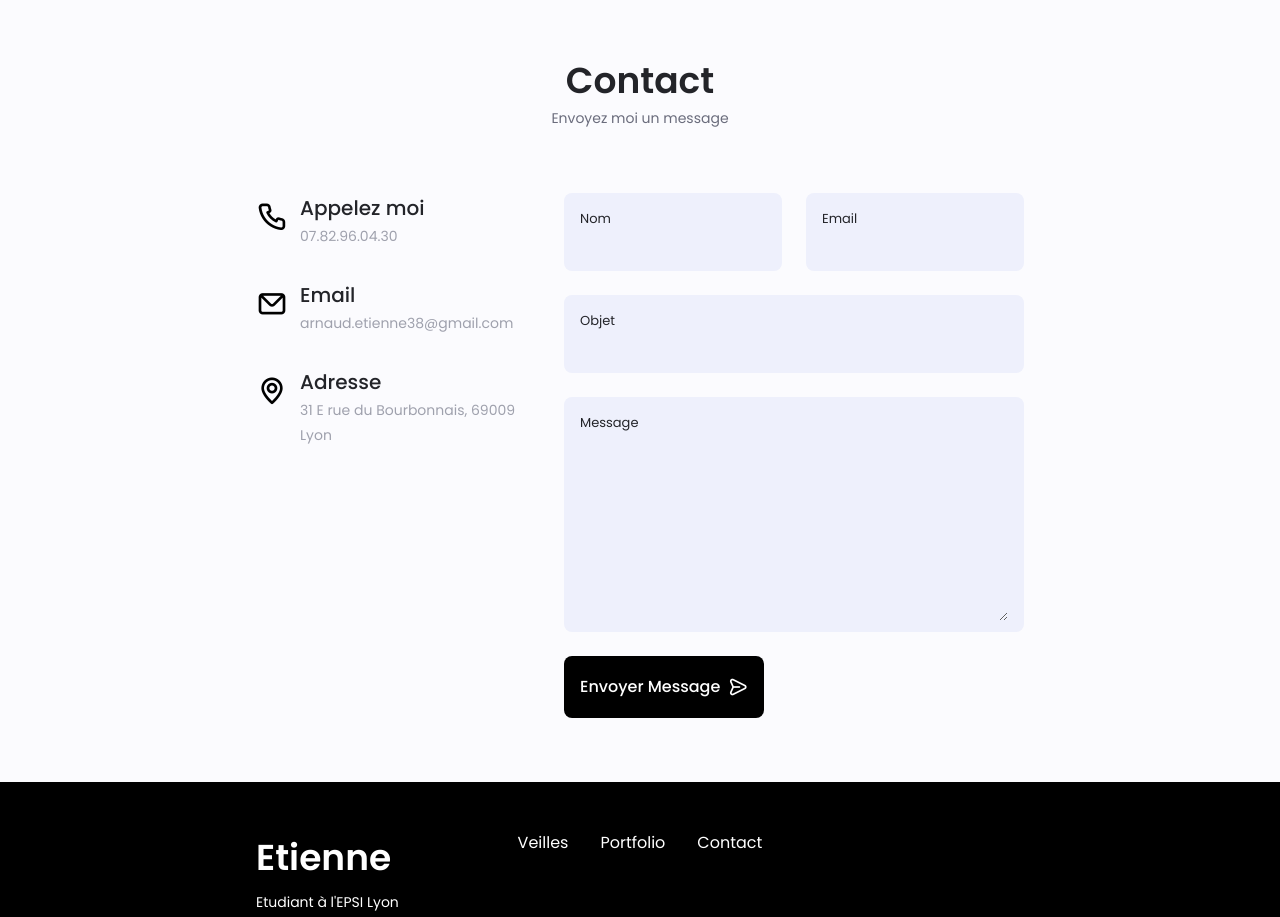
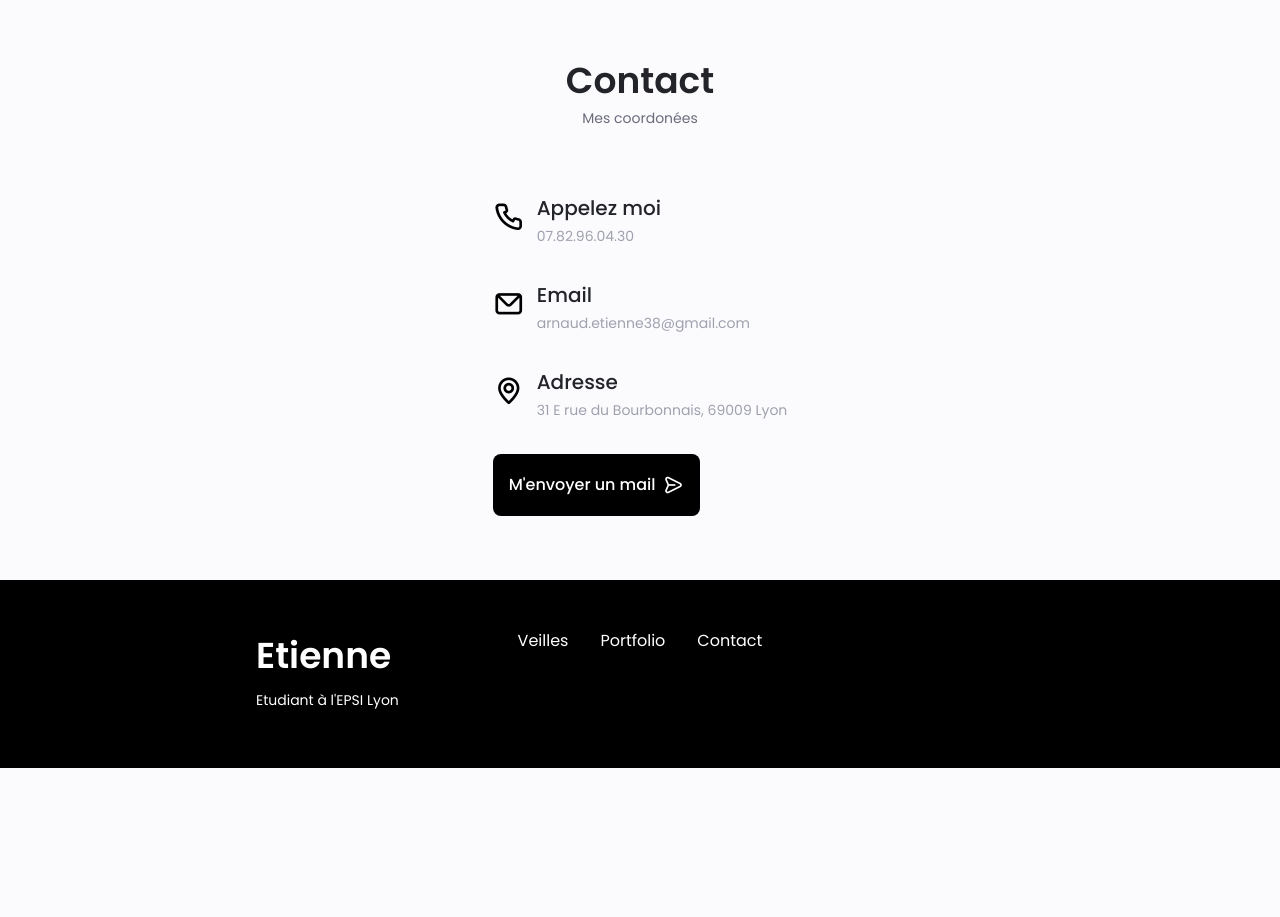
Before and after one commit to Titiarn38/titiarn38.github.io, a plain HTML site: page index.html in a window 1280 px wide. Shown: the part 4193-5110 px from the top of the page. After the commit the page ends 4961 px from the top, so only its background shows below. Drawn offline with nearby package versions, Linux system fonts and the light colour scheme.

Commit message:
Ajout favicon et modification contact

```diff
--- a/assets/CSS/style.css
+++ b/assets/CSS/style.css
@@ -871,6 +871,8 @@ img {
 /*======== Contact me =========*/
 .contact__container{
     row-gap: 3rem;
+    display: flex;
+    justify-content: center;
 }
 
 .contact__information{
--- a/index.html
+++ b/index.html
@@ -15,7 +15,7 @@
     <link rel="stylesheet" href="./assets/CSS/style.css">
 
     <!-- ============ ICON ================= -->
-    <link rel="icon" href="#">
+    <link rel="icon" type="image/png" href="assets/img/logo.png">
 
     <title>Portfolio Etienne Arnaud</title>
 </head>
@@ -780,7 +780,7 @@
         <!--========== Contact me =======-->
         <section class="contact section" id="contact">
             <h2 class="section__title">Contact</h2>
-            <span class="section__subtitle">Envoyez moi un message</span>
+            <span class="section__subtitle">Mes coordonées</span>
 
             <div class="contact__container container grid">
                 <div>
@@ -810,9 +810,15 @@
                             <span class="contact__subtitle">31 E rue du Bourbonnais, 69009 Lyon</span>
                         </div>
                     </div>
+                    <div>
+                        <a href="mailto:arnaud.etienne38@gmail.com" class="button button--flex">
+                            M'envoyer un mail
+                            <i class="uil uil-message button__icon"></i>
+                        </a>
+                    </div>
                 </div>
 
-                <form action="" class="contact__form grid">
+                <!-- <form action="" class="contact__form grid">
                     <div class="contact__inputs grid">
                         <div class="contact__content">
                             <label for="" class="contact__label">Nom</label>
@@ -830,15 +836,10 @@
                     <div class="contact__content">
                         <label for="" class="contact__label">Message</label>
                         <textarea name="" id="" cols="0" rows="7" class="contact__input"></textarea>
-                    </div>
+                    </div> -->
 
-                    <div>
-                        <a href="mailto:arnaud.etienne38@gmail.com" class="button button--flex">
-                            Envoyer Message
-                            <i class="uil uil-message button__icon"></i>
-                        </a>
-                    </div>
-                </form>
+
+                <!-- </form> -->
             </div>
         </section>
     </main>
```
Also changed, not shown: assets/img/logo.png (added), assets/img/logo1.png (added), assets/img/test-logo.png (added).
